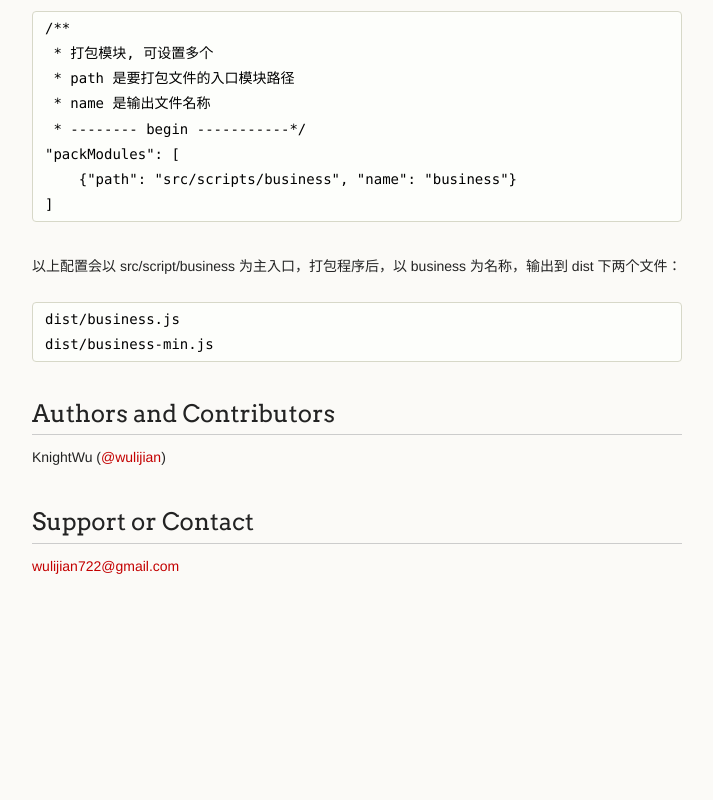
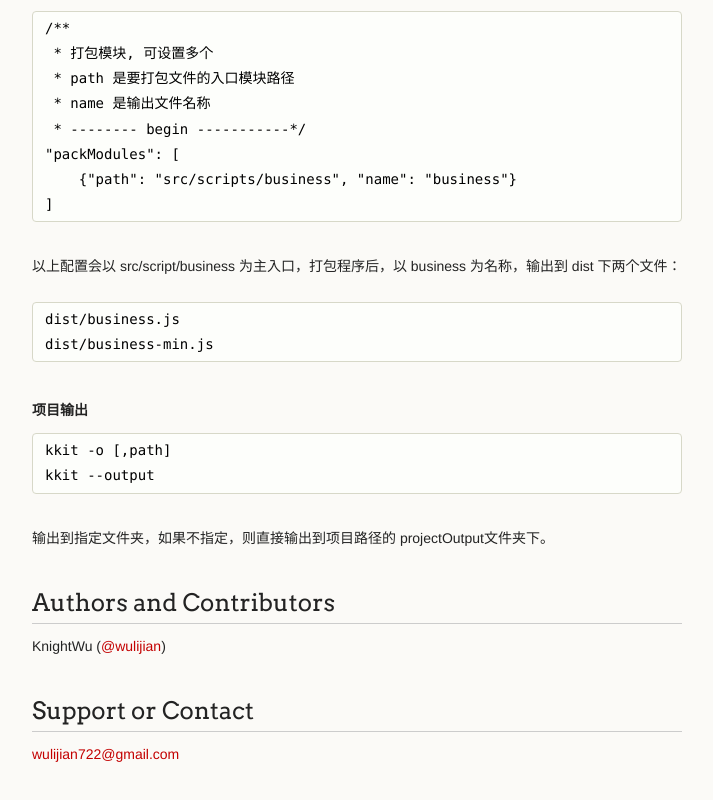
Before and after one commit to wulijian/knighkit, a plain HTML site: page index.html in a window 1280 px wide. Shown: the part 3157-3957 px from the top of the page, without its empty margins (278-991 px from the left). Before the commit the page ends 3808 px from the top, so only its background shows below. Drawn offline with Linux system fonts and the light colour scheme.

```diff
--- a/index.html
+++ b/index.html
@@ -174,6 +174,14 @@
 dist/business-min.js
 </code></pre>
 
+<h4>项目输出</h4>
+
+<pre><code>kkit -o [,path]
+kkit --output
+</code></pre>
+
+<p>输出到指定文件夹，如果不指定，则直接输出到项目路径的 projectOutput文件夹下。</p>
+
 <h2>Authors and Contributors</h2>
 
 <p>KnightWu (<a href="https://github.com/wulijian" class="user-mention">@wulijian</a>)</p>
```
Also changed, not shown: params.json (+1 -1 lines).
